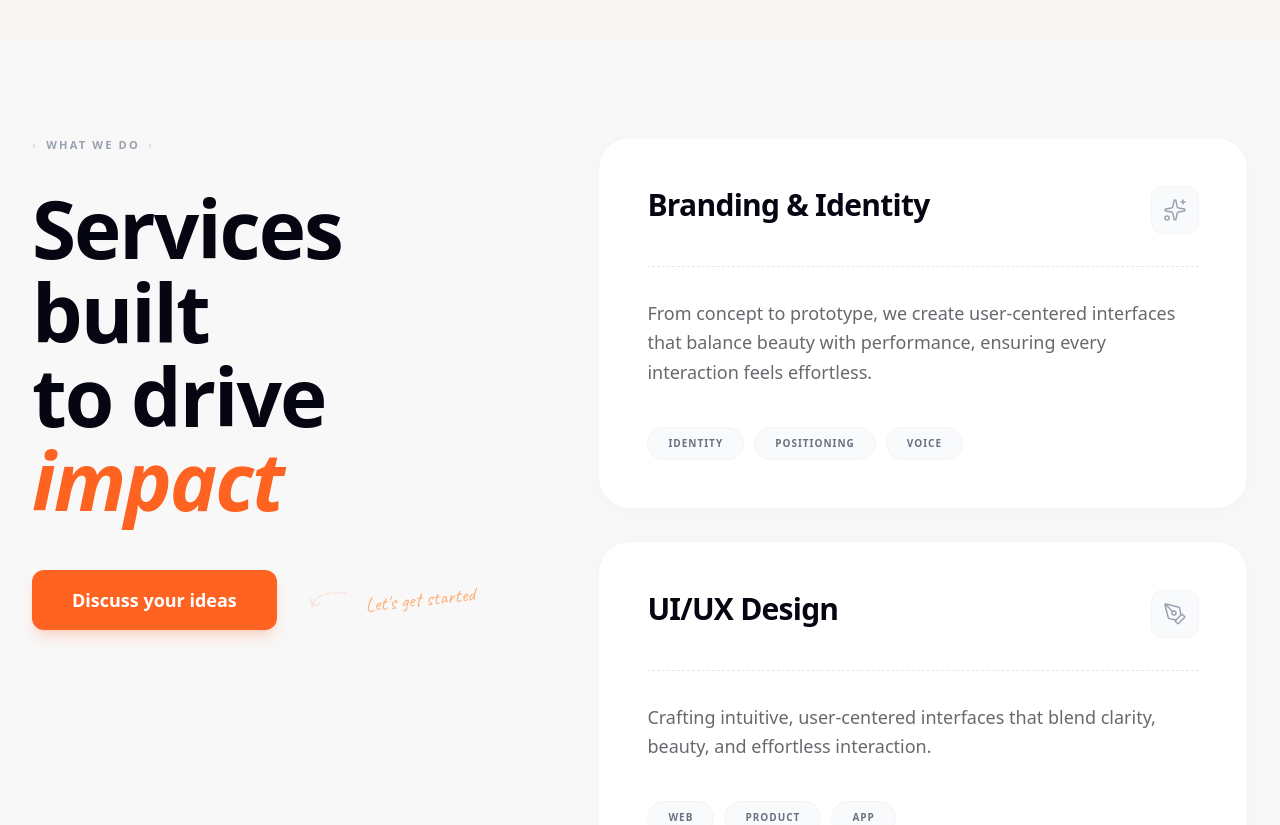
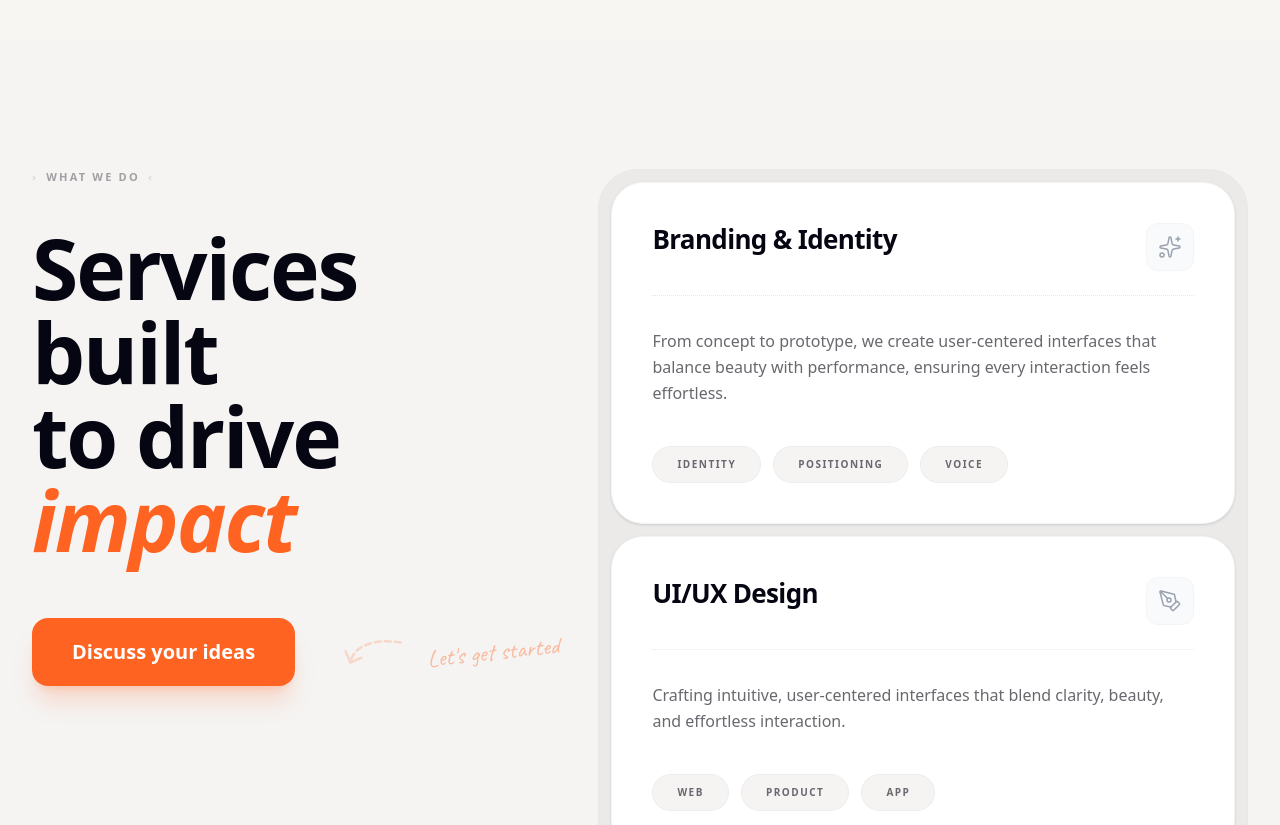
Before and after one commit to konthamsohith/capablegroup, a React (Vite) app: page / in a window 1280 px wide. Shown: the part 1580-2405 px from the top of the page. Built offline with nearby package versions, Linux system fonts and the light colour scheme.

Commit message:
new update

```diff
--- a/src/components/Services.tsx
+++ b/src/components/Services.tsx
@@ -8,10 +8,10 @@ const ServiceCard = ({ title, description, tags, icon: Icon }: { title: string,
         whileInView={{ opacity: 1, y: 0 }}
         viewport={{ once: true, margin: "-10%" }}
         transition={{ duration: 0.6, ease: "easeOut" }}
-        className="bg-white p-10 md:p-12 rounded-[32px] mb-8 last:mb-0 border border-gray-100 shadow-[0_4px_20px_rgba(0,0,0,0.02)]"
+        className="bg-white p-10 rounded-[32px] border border-gray-100 shadow-sm"
     >
-        <div className="flex justify-between items-start mb-8">
-            <h3 className="text-2xl md:text-3xl font-bold text-secondary tracking-tight leading-tight">
+        <div className="flex justify-between items-start mb-6">
+            <h3 className="text-[26px] font-bold text-secondary tracking-tight leading-tight">
                 {title}
             </h3>
             <div className="w-12 h-12 rounded-xl bg-gray-50 flex items-center justify-center text-gray-400 border border-gray-100">
@@ -19,17 +19,17 @@ const ServiceCard = ({ title, description, tags, icon: Icon }: { title: string,
             </div>
         </div>
 
-        <div className="border-t border-dashed border-gray-200 mb-8"></div>
+        <div className="border-t border-dotted border-gray-200 mb-8 w-full"></div>
 
-        <p className="text-muted text-lg leading-relaxed mb-10 font-medium">
+        <p className="text-[#69686e] text-[16px] leading-relaxed mb-10 font-medium">
             {description}
         </p>
 
-        <div className="flex flex-wrap gap-2.5">
+        <div className="flex flex-wrap gap-3">
             {tags.map((tag) => (
                 <span
                     key={tag}
-                    className="px-5 py-2 bg-gray-50 text-[10px] font-bold tracking-[0.1em] text-gray-500 uppercase rounded-full border border-gray-100"
+                    className="px-6 py-2.5 bg-[#f5f4f3] text-[10px] font-bold tracking-[0.15em] text-[#69686e] uppercase rounded-full border border-gray-200/50"
                 >
                     {tag}
                 </span>
@@ -79,37 +79,37 @@ const Services: React.FC = () => {
     ];
 
     return (
-        <section id="services" className="py-24 bg-[#F8F8F8]">
+        <section id="services" className="py-32 bg-[#f5f4f3]">
             <div className="max-w-7xl mx-auto px-4 sm:px-6 lg:px-8">
                 <div className="flex flex-col lg:flex-row gap-16 lg:gap-24">
                     {/* Left Column Content - Sticky Header */}
                     <div className="lg:w-[42%]">
-                        <div className="lg:sticky lg:top-32 h-fit">
+                        <div className="lg:sticky lg:top-40 h-fit">
                             <div className="flex flex-col items-start">
-                                <span className="text-[11px] font-bold tracking-[0.2em] text-gray-400 uppercase mb-8 flex items-center gap-2">
+                                <span className="text-[11px] font-bold tracking-[0.2em] text-[#69686e]/60 uppercase mb-10 flex items-center gap-2">
                                     <span className="opacity-30">›</span>
                                     WHAT WE DO
                                     <span className="opacity-30">‹</span>
                                 </span>
 
-                                <h2 className="text-6xl md:text-[80px] font-bold text-secondary tracking-tight mb-12 leading-[1.05]">
+                                <h2 className="text-6xl md:text-[84px] font-bold text-secondary tracking-tight mb-14 leading-[1] max-w-lg">
                                     Services built <br />
                                     to drive <span className="text-primary italic">impact</span>
                                 </h2>
 
                                 <div className="relative inline-block">
-                                    <button className="bg-primary text-white px-10 py-4 rounded-xl font-bold text-lg hover:scale-105 transition-transform shadow-lg shadow-primary/20">
+                                    <button className="bg-primary text-white px-10 py-5 rounded-2xl font-bold text-xl hover:scale-105 transition-transform shadow-xl shadow-primary/20">
                                         Discuss your ideas
                                     </button>
 
                                     {/* Handwritten Note & Arrow */}
-                                    <div className="absolute left-full ml-8 top-1/2 -translate-y-1/2 hidden xl:block">
-                                        <div className="flex items-center gap-4">
-                                            <svg width="40" height="30" viewBox="0 0 40 30" fill="none" className="text-primary/10 -scale-x-100 rotate-12">
-                                                <path d="M5 5C10 5 35 8 35 25" stroke="currentColor" strokeWidth="2" strokeLinecap="round" strokeDasharray="5 3" />
-                                                <path d="M28 20L35 25L38 18" stroke="currentColor" strokeWidth="2" strokeLinecap="round" strokeLinejoin="round" />
+                                    <div className="absolute left-full ml-12 top-1/2 -translate-y-1/2 hidden xl:block">
+                                        <div className="flex items-center gap-6">
+                                            <svg width="60" height="40" viewBox="0 0 60 40" fill="none" className="text-primary/20 -scale-x-100 rotate-12">
+                                                <path d="M5 5C15 5 50 10 50 35" stroke="currentColor" strokeWidth="2.5" strokeLinecap="round" strokeDasharray="6 4" />
+                                                <path d="M40 28L50 35L57 25" stroke="currentColor" strokeWidth="2.5" strokeLinecap="round" strokeLinejoin="round" />
                                             </svg>
-                                            <span className="handwritten text-orange-500/50 text-xl -rotate-6 whitespace-nowrap">
+                                            <span className="handwritten text-primary/40 text-2xl -rotate-6 whitespace-nowrap">
                                                 Let's get started
                                             </span>
                                         </div>
@@ -119,12 +119,14 @@ const Services: React.FC = () => {
                         </div>
                     </div>
 
-                    {/* Right Column Content - Scrolling List */}
+                    {/* Right Column Content - Scrolling List in Unit Container */}
                     <div className="lg:w-[58%]">
-                        <div className="flex flex-col space-y-8">
-                            {services.map((service, index) => (
-                                <ServiceCard key={index} {...service} />
-                            ))}
+                        <div className="bg-[#ebeae9] p-2 md:p-3 rounded-[40px] border border-gray-200/50">
+                            <div className="flex flex-col space-y-3">
+                                {services.map((service, index) => (
+                                    <ServiceCard key={index} {...service} />
+                                ))}
+                            </div>
                         </div>
                     </div>
                 </div>
```
